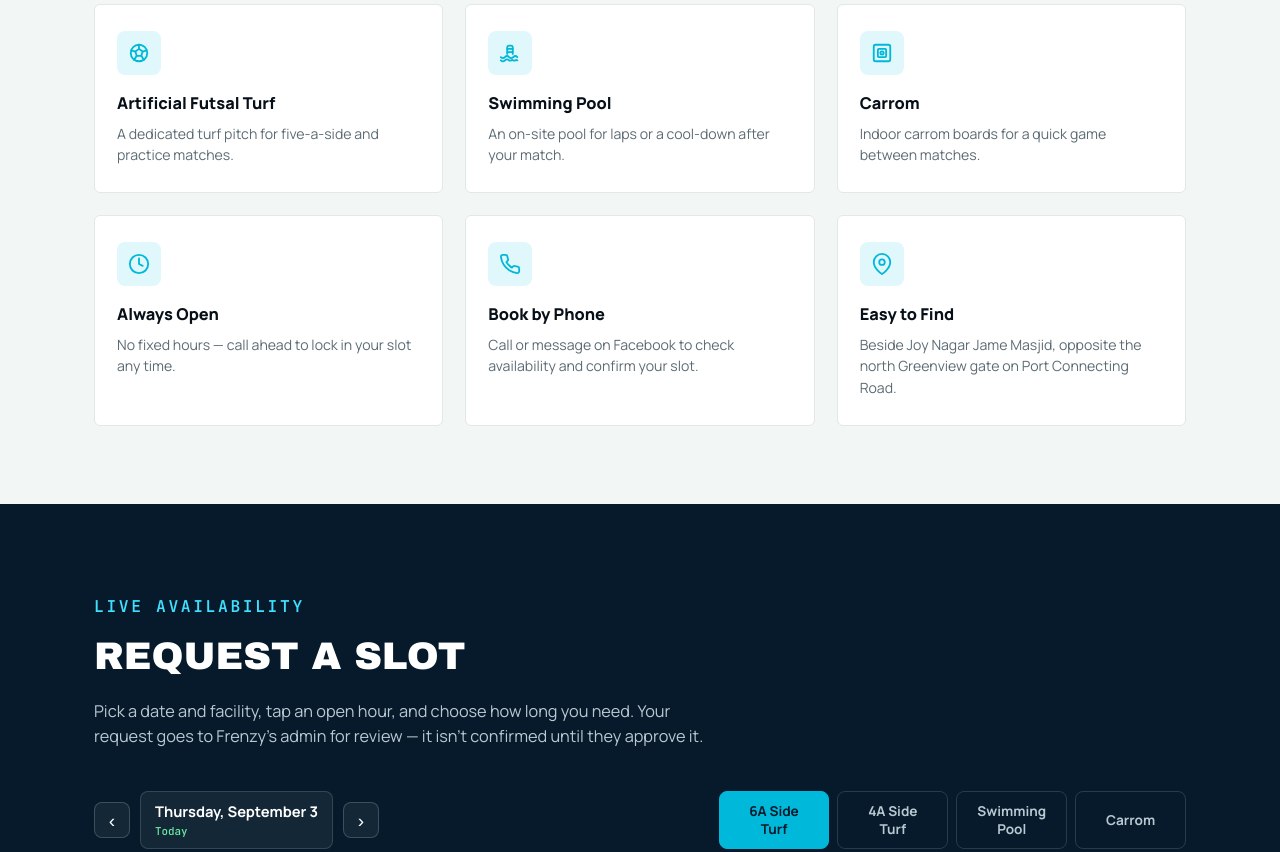
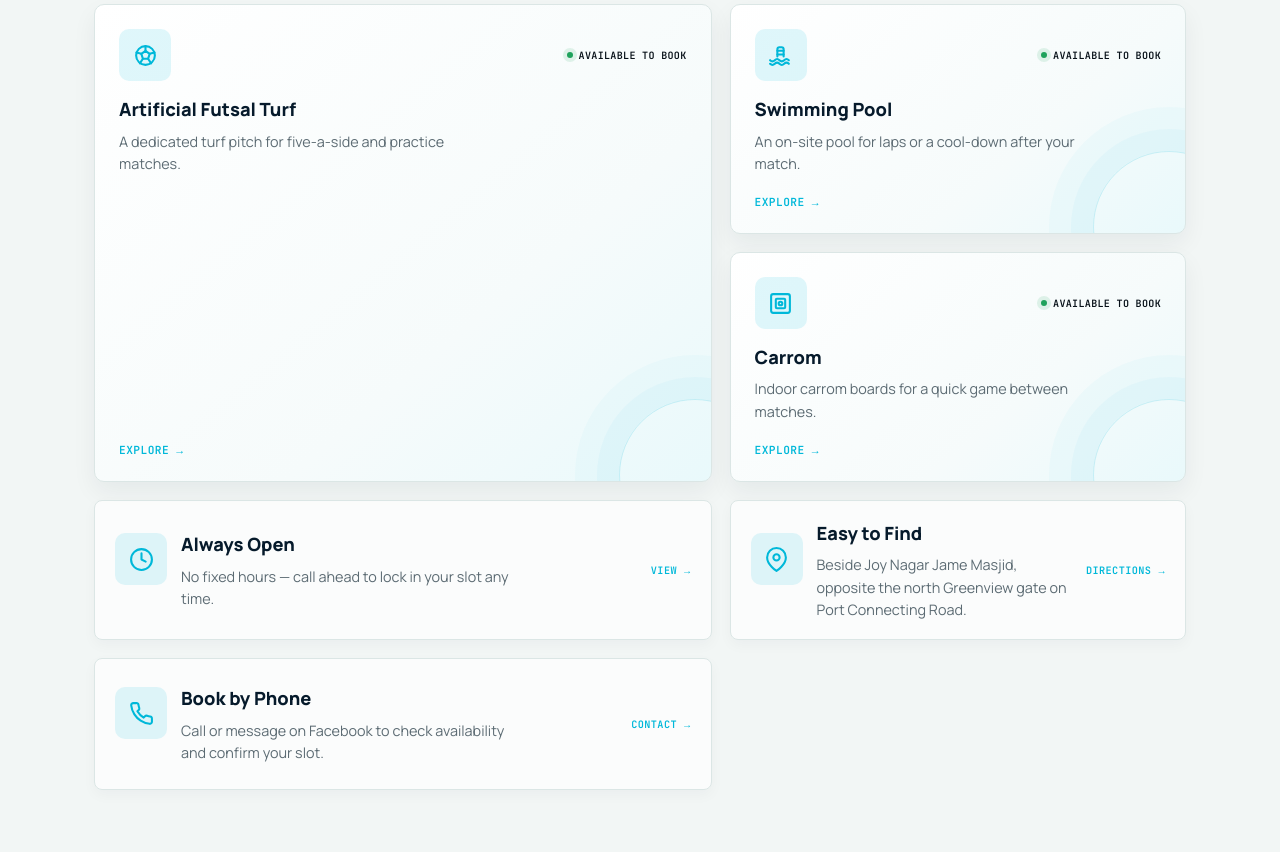
Before and after one commit to mdimranarafat/frenzy-arena, a plain HTML site: page index.html in a window 1280 px wide. Shown: the part 1620-2472 px from the top of the page. Drawn offline with Linux system fonts and the light colour scheme; no server answers.

Commit message:
Redesign facilities section

```diff
--- a/index.html
+++ b/index.html
@@ -186,21 +186,37 @@
 
   /* ---------- FACILITIES ---------- */
   .facilities{background:var(--paper);}
-  .facility-grid{display:grid; grid-template-columns:repeat(3, 1fr); gap:22px;}
-  @media (max-width:800px){.facility-grid{grid-template-columns:1fr 1fr;}}
-  @media (max-width:520px){.facility-grid{grid-template-columns:1fr;}}
-  .facility-card{
-    background:#fff; border-radius:6px; padding:26px 22px;
-    border:1px solid #e2e8e7;
-  }
-  .facility-card .ico{
-    width:44px; height:44px; border-radius:8px;
-    background:rgba(0,184,217,0.12); color:var(--pool);
-    display:flex; align-items:center; justify-content:center; margin-bottom:16px;
-  }
-  .facility-card .ico svg{width:22px; height:22px;}
-  .facility-card h4{font-size:1.02rem; font-weight:800; margin-bottom:6px;}
-  .facility-card p{font-size:0.88rem; color:var(--muted);}
+  .facility-grid{display:grid; grid-template-columns:1.15fr 0.85fr; grid-template-rows:auto auto; gap:18px; align-items:stretch;}
+  .facility-card{position:relative; overflow:hidden; display:flex; flex-direction:column; justify-content:space-between; min-height:180px; background:#fff; border:1px solid #dbe6e5; border-radius:10px; padding:24px; box-shadow:0 10px 24px rgba(6,26,43,.06); transition:transform .24s ease,box-shadow .24s ease,border-color .24s ease;}
+  .facility-card--hero{min-height:254px; background:linear-gradient(140deg,#fff 0%,#f6fbfb 64%,#e9f9fb 100%);}
+  .facility-card--hero:first-child{grid-row:span 2;}
+  .facility-card--hero:nth-child(2){min-height:218px;}
+  .facility-card--hero:nth-child(3){min-height:218px;}
+  .facility-card--hero:after{content:"";position:absolute;width:150px;height:150px;right:-60px;bottom:-70px;border:1px solid rgba(0,184,217,.18);border-radius:50%;box-shadow:0 0 0 22px rgba(0,184,217,.04),0 0 0 44px rgba(0,184,217,.03);pointer-events:none;}
+  .facility-card--support{min-height:132px;padding:18px 20px;display:grid;grid-template-columns:auto 1fr auto;align-items:center;gap:14px;border-radius:8px;background:rgba(255,255,255,.72);box-shadow:0 5px 14px rgba(6,26,43,.035);}
+  .facility-card--support .ico{margin:0;width:38px;height:38px;border-radius:7px;}
+  .facility-card--support .facility-card-copy{min-width:0;}
+  .facility-card--support h4{font-size:.92rem;margin-bottom:3px;}
+  .facility-card--support p{font-size:.78rem;}
+  .facility-card:hover{transform:translateY(-5px);border-color:rgba(0,184,217,.58);box-shadow:0 16px 30px rgba(6,26,43,.11);}
+  .facility-card:hover .ico{transform:translateY(-3px) rotate(-4deg);background:rgba(0,184,217,.2);}
+  .facility-card:hover .facility-explore{color:var(--flare);transform:translateX(4px);}
+  .facility-card .ico{position:relative;z-index:1;width:52px;height:52px;border-radius:10px;background:rgba(0,184,217,.12);color:var(--pool);display:flex;align-items:center;justify-content:center;margin-bottom:22px;transition:transform .24s ease,background .24s ease;}
+  .facility-card .ico svg{width:25px;height:25px;}
+  .facility-card h4{position:relative;z-index:1;font-size:1.14rem;font-weight:800;margin-bottom:7px;color:var(--navy);}
+  .facility-card p{position:relative;z-index:1;font-size:.9rem;line-height:1.55;color:var(--muted);max-width:38ch;}
+  .facility-card-copy{position:relative;z-index:1;}
+  .facility-card-top{position:relative;z-index:1;display:flex;align-items:center;justify-content:space-between;gap:12px;margin-bottom:14px;}
+  .facility-card-top .ico{margin-bottom:0;}
+  .facility-status{display:inline-flex;align-items:center;gap:6px;font:600 .63rem var(--mono);letter-spacing:.03em;color:var(--good);text-transform:uppercase;white-space:nowrap;}
+  .facility-status:before{content:"";width:6px;height:6px;border-radius:50%;background:#1fa25c;box-shadow:0 0 0 4px rgba(31,162,92,.12);}
+  .facility-explore{position:relative;z-index:1;display:inline-flex;align-items:center;gap:7px;margin-top:20px;color:var(--pool);font:700 .7rem var(--mono);text-transform:uppercase;letter-spacing:.04em;transition:color .2s ease,transform .2s ease;}
+  .facility-card--support .facility-explore{margin:0;font-size:.64rem;}
+  .facility-grid > .facility-card:nth-child(4){grid-column:1;}
+  .facility-grid > .facility-card:nth-child(5){grid-column:1;}
+  .facility-grid > .facility-card:nth-child(6){grid-column:2;grid-row:3;}
+  @media (max-width:900px){.facility-grid{grid-template-columns:1fr 1fr;grid-template-rows:auto;}.facility-card--hero:first-child{grid-row:auto;grid-column:span 2;min-height:220px;}.facility-card--hero:nth-child(2),.facility-card--hero:nth-child(3){min-height:210px;}.facility-grid > .facility-card:nth-child(4),.facility-grid > .facility-card:nth-child(5),.facility-grid > .facility-card:nth-child(6){grid-column:auto;grid-row:auto;}}
+  @media (max-width:560px){.facility-grid{grid-template-columns:1fr;gap:12px;}.facility-card--hero:first-child,.facility-card--hero:nth-child(2),.facility-card--hero:nth-child(3){grid-column:auto;min-height:190px;}.facility-card--support{min-height:112px;padding:16px;}.facility-card--support .facility-explore{display:none;}}
 
   /* ---------- REVIEWS ---------- */
   .reviews{background:var(--navy); color:#fff; text-align:center;}
@@ -491,41 +507,37 @@
         <h2>Facilities</h2>
         <p>The essentials for a proper match or a swim session.</p>
       </div>
-      <!-- Exactly six facilities → clean 3×2 grid on desktop, 2 columns on tablet, 1 on mobile.
-           Icons share one consistent stroke style (24×24 viewBox, stroke-width 2, round caps/joins)
-           inside the shared light-blue rounded .ico container; they're decorative, so the visible
-           <h4> titles carry the accessible labels. -->
       <div class="facility-grid">
-        <div class="facility-card">
-          <span class="ico"><svg viewBox="0 0 24 24" fill="none" stroke="currentColor" stroke-width="2" stroke-linecap="round" stroke-linejoin="round" aria-hidden="true" focusable="false"><circle cx="12" cy="12" r="9"/><path d="m12 7.5 4 2.9-1.5 4.7h-5L8 10.4Z"/><path d="M12 3v4.5M20.6 9.2l-4.6 1.2M17.4 19.6l-2.9-4.5M6.6 19.6l2.9-4.5M3.4 9.2l4.6 1.2"/></svg></span>
-          <h4>Artificial Futsal Turf</h4>
-          <p>A dedicated turf pitch for five-a-side and practice matches.</p>
-        </div>
-        <div class="facility-card">
-          <span class="ico"><svg viewBox="0 0 24 24" fill="none" stroke="currentColor" stroke-width="2" stroke-linecap="round" stroke-linejoin="round" aria-hidden="true" focusable="false"><path d="M9 13V6a2 2 0 0 1 2-2h2a2 2 0 0 1 2 2v7"/><path d="M9 7.5h6M9 11h6"/><path d="M2 16.5c1.5 1.5 3 1.5 4.5 0s3-1.5 4.5 0 3 1.5 4.5 0 3-1.5 4.5 0"/><path d="M2 20c1.5 1.5 3 1.5 4.5 0s3-1.5 4.5 0 3-1.5 4.5 0 3-1.5 4.5 0"/></svg></span>
-          <h4>Swimming Pool</h4>
-          <p>An on-site pool for laps or a cool-down after your match.</p>
-        </div>
-        <div class="facility-card">
-          <span class="ico"><svg viewBox="0 0 24 24" fill="none" stroke="currentColor" stroke-width="2" stroke-linecap="round" stroke-linejoin="round" aria-hidden="true" focusable="false"><rect x="3" y="3" width="18" height="18" rx="2"/><rect x="7.5" y="7.5" width="9" height="9" rx="1"/><circle cx="12" cy="12" r="1.75"/></svg></span>
-          <h4>Carrom</h4>
-          <p>Indoor carrom boards for a quick game between matches.</p>
-        </div>
-        <div class="facility-card">
-          <span class="ico"><svg viewBox="0 0 24 24" fill="none" stroke="currentColor" stroke-width="2" stroke-linecap="round" stroke-linejoin="round" aria-hidden="true" focusable="false"><circle cx="12" cy="12" r="10"/><path d="M12 6v6l4 2"/></svg></span>
-          <h4>Always Open</h4>
-          <p>No fixed hours — call ahead to lock in your slot any time.</p>
-        </div>
-        <div class="facility-card">
-          <span class="ico"><svg viewBox="0 0 24 24" fill="none" stroke="currentColor" stroke-width="2" stroke-linecap="round" stroke-linejoin="round" aria-hidden="true" focusable="false"><path d="M22 16.92v3a2 2 0 0 1-2.18 2 19.79 19.79 0 0 1-8.63-3.07 19.5 19.5 0 0 1-6-6 19.79 19.79 0 0 1-3.07-8.67A2 2 0 0 1 4.11 2h3a2 2 0 0 1 2 1.72c.127.96.362 1.903.7 2.81a2 2 0 0 1-.45 2.11L8.09 9.91a16 16 0 0 0 6 6l1.27-1.27a2 2 0 0 1 2.11-.45c.907.338 1.85.573 2.81.7A2 2 0 0 1 22 16.92z"/></svg></span>
-          <h4>Book by Phone</h4>
-          <p>Call or message on Facebook to check availability and confirm your slot.</p>
-        </div>
-        <div class="facility-card">
-          <span class="ico"><svg viewBox="0 0 24 24" fill="none" stroke="currentColor" stroke-width="2" stroke-linecap="round" stroke-linejoin="round" aria-hidden="true" focusable="false"><path d="M21 10c0 7-9 13-9 13S3 17 3 10a9 9 0 0 1 18 0Z"/><circle cx="12" cy="10" r="3"/></svg></span>
-          <h4>Easy to Find</h4>
-          <p>Beside Joy Nagar Jame Masjid, opposite the north Greenview gate on Port Connecting Road.</p>
-        </div>
+        <article class="facility-card facility-card--hero">
+          <div>
+            <div class="facility-card-top"><span class="ico"><svg viewBox="0 0 24 24" fill="none" stroke="currentColor" stroke-width="2" stroke-linecap="round" stroke-linejoin="round" aria-hidden="true" focusable="false"><circle cx="12" cy="12" r="9"/><path d="m12 7.5 4 2.9-1.5 4.7h-5L8 10.4Z"/><path d="M12 3v4.5M20.6 9.2l-4.6 1.2M17.4 19.6l-2.9-4.5M6.6 19.6l2.9-4.5M3.4 9.2l4.6 1.2"/></svg></span><span class="facility-status">Available to book</span></div>
+            <div class="facility-card-copy"><h4>Artificial Futsal Turf</h4><p>A dedicated turf pitch for five-a-side and practice matches.</p></div>
+          </div>
+          <span class="facility-explore">Explore <span aria-hidden="true">→</span></span>
+        </article>
+        <article class="facility-card facility-card--hero">
+          <div>
+            <div class="facility-card-top"><span class="ico"><svg viewBox="0 0 24 24" fill="none" stroke="currentColor" stroke-width="2" stroke-linecap="round" stroke-linejoin="round" aria-hidden="true" focusable="false"><path d="M9 13V6a2 2 0 0 1 2-2h2a2 2 0 0 1 2 2v7"/><path d="M9 7.5h6M9 11h6"/><path d="M2 16.5c1.5 1.5 3 1.5 4.5 0s3-1.5 4.5 0 3 1.5 4.5 0 3-1.5 4.5 0"/><path d="M2 20c1.5 1.5 3 1.5 4.5 0s3-1.5 4.5 0 3 1.5 4.5 0 3-1.5 4.5 0"/></svg></span><span class="facility-status">Available to book</span></div>
+            <div class="facility-card-copy"><h4>Swimming Pool</h4><p>An on-site pool for laps or a cool-down after your match.</p></div>
+          </div>
+          <span class="facility-explore">Explore <span aria-hidden="true">→</span></span>
+        </article>
+        <article class="facility-card facility-card--hero">
+          <div>
+            <div class="facility-card-top"><span class="ico"><svg viewBox="0 0 24 24" fill="none" stroke="currentColor" stroke-width="2" stroke-linecap="round" stroke-linejoin="round" aria-hidden="true" focusable="false"><rect x="3" y="3" width="18" height="18" rx="2"/><rect x="7.5" y="7.5" width="9" height="9" rx="1"/><circle cx="12" cy="12" r="1.75"/></svg></span><span class="facility-status">Available to book</span></div>
+            <div class="facility-card-copy"><h4>Carrom</h4><p>Indoor carrom boards for a quick game between matches.</p></div>
+          </div>
+          <span class="facility-explore">Explore <span aria-hidden="true">→</span></span>
+        </article>
+        <article class="facility-card facility-card--support">
+          <span class="ico"><svg viewBox="0 0 24 24" fill="none" stroke="currentColor" stroke-width="2" stroke-linecap="round" stroke-linejoin="round" aria-hidden="true" focusable="false"><circle cx="12" cy="12" r="10"/><path d="M12 6v6l4 2"/></svg></span><div class="facility-card-copy"><h4>Always Open</h4><p>No fixed hours — call ahead to lock in your slot any time.</p></div><span class="facility-explore">View <span aria-hidden="true">→</span></span>
+        </article>
+        <article class="facility-card facility-card--support">
+          <span class="ico"><svg viewBox="0 0 24 24" fill="none" stroke="currentColor" stroke-width="2" stroke-linecap="round" stroke-linejoin="round" aria-hidden="true" focusable="false"><path d="M22 16.92v3a2 2 0 0 1-2.18 2 19.79 19.79 0 0 1-8.63-3.07 19.5 19.5 0 0 1-6-6 19.79 19.79 0 0 1-3.07-8.67A2 2 0 0 1 4.11 2h3a2 2 0 0 1 2 1.72c.127.96.362 1.903.7 2.81a2 2 0 0 1-.45 2.11L8.09 9.91a16 16 0 0 0 6 6l1.27-1.27a2 2 0 0 1 2.11-.45c.907.338 1.85.573 2.81.7A2 2 0 0 1 22 16.92z"/></svg></span><div class="facility-card-copy"><h4>Book by Phone</h4><p>Call or message on Facebook to check availability and confirm your slot.</p></div><span class="facility-explore">Contact <span aria-hidden="true">→</span></span>
+        </article>
+        <article class="facility-card facility-card--support">
+          <span class="ico"><svg viewBox="0 0 24 24" fill="none" stroke="currentColor" stroke-width="2" stroke-linecap="round" stroke-linejoin="round" aria-hidden="true" focusable="false"><path d="M21 10c0 7-9 13-9 13S3 17 3 10a9 9 0 0 1 18 0Z"/><circle cx="12" cy="10" r="3"/></svg></span><div class="facility-card-copy"><h4>Easy to Find</h4><p>Beside Joy Nagar Jame Masjid, opposite the north Greenview gate on Port Connecting Road.</p></div><span class="facility-explore">Directions <span aria-hidden="true">→</span></span>
+        </article>
       </div>
     </div>
   </section>
```
